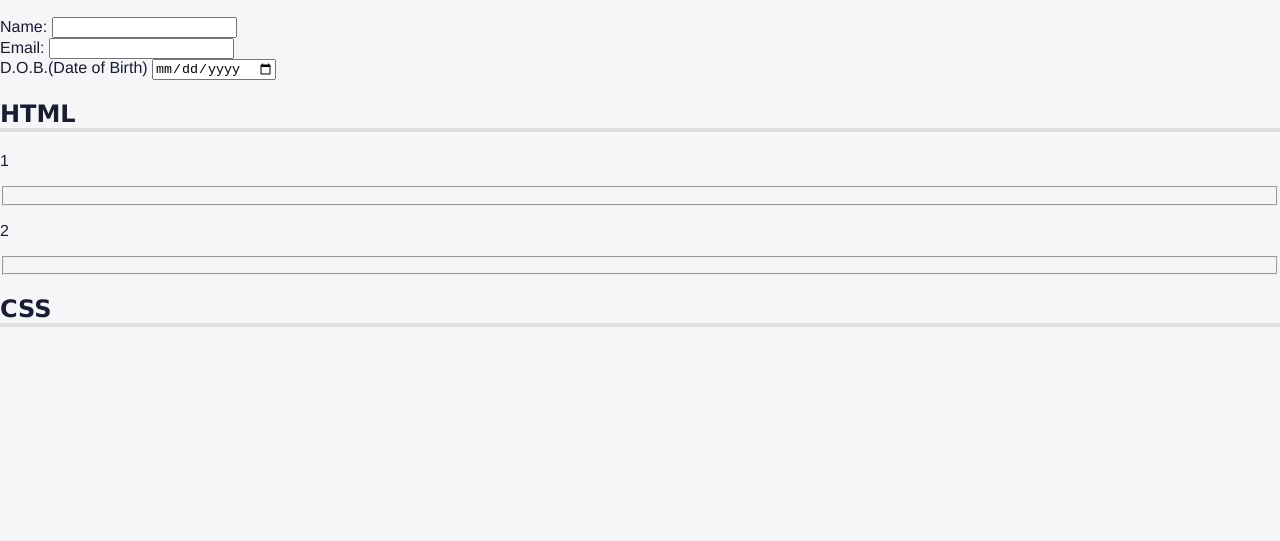
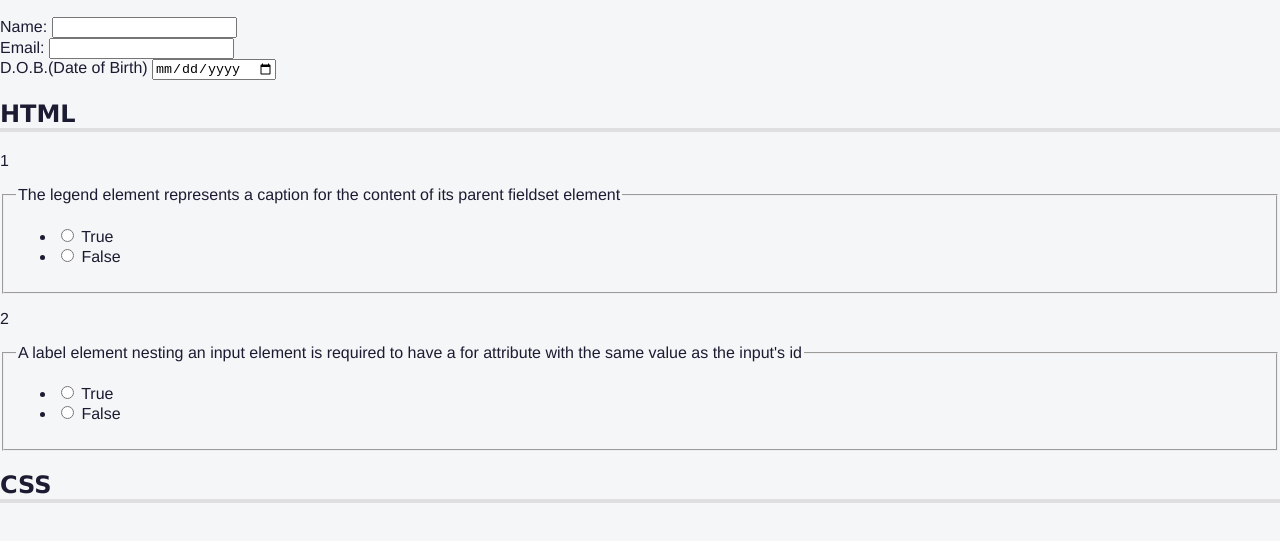
Before and after one commit to rrenattavs/studies-projects, a website: page scripts/mini_projects/HTML-CSS-Quiz/index.html in a window 1280 px wide. Shown: the part 105-646 px from the top of the page. Drawn offline with Linux system fonts and the light colour scheme.

Commit message:
Last update index.html

```diff
--- a/scripts/mini_projects/HTML-CSS-Quiz/index.html
+++ b/scripts/mini_projects/HTML-CSS-Quiz/index.html
@@ -13,9 +13,9 @@
       <h1>HTML/CSS Quiz</h1>
       <nav>
         <ul>
-            <li><a href="#student-info" id="info">INFO</a></li>
-            <li><a href="#html-questions" id="html">HTML</a></li>
-            <li><a href="#css-questions" id="css">CSS</a></li>
+          <li><a href="#student-info">INFO</a></li>
+          <li><a href="#html-questions">HTML</a></li>
+          <li><a href="#css-questions">CSS</a></li>
         </ul>
       </nav>
     </header>
@@ -40,11 +40,49 @@
           <h2 id="html-questions">HTML</h2>
           <div class="question-block">
             <p>1</p>
-              <fieldset class="question"></fieldset>
+            <fieldset class="question" name="html-question-one">
+              <legend>
+                The legend element represents a caption for the content of its
+                parent fieldset element
+              </legend>
+              <ul class="answers-list">
+                <li>
+                  <label for="q1-a1">
+                    <input type="radio" id="q1-a1" value="true" name="q1"/>
+                    True
+                  </label>
+                </li>
+                <li>
+                  <label for="q1-a2">
+                    <input type="radio" id="q1-a2" value="false" name="q1"/>
+                    False
+                  </label>
+                </li>
+              </ul>
+            </fieldset>
           </div>
           <div class="question-block">
             <p>2</p>
-              <fieldset class="question"></fieldset>
+            <fieldset class="question" name="html-question-two">
+              <legend>
+                A label element nesting an input element is required to have a
+                for attribute with the same value as the input's id
+              </legend>
+              <ul class="answers-list">
+                <li>
+                  <label for="q2-a1">
+                    <input type="radio" id="q2-a1" value="true" name="q2"/>
+                    True
+                  </label>
+                </li>
+                <li>
+                  <label for="q2-a2">
+                    <input type="radio" id="q2-a2" value="false" name="q2"/>
+                    False
+                  </label>
+                </li>
+              </ul>
+            </fieldset>
         </div>
       </section>
       <section role="region" aria-labelledby="css-questions">
```
Lines whose indentation alone changed are shown as unchanged.
